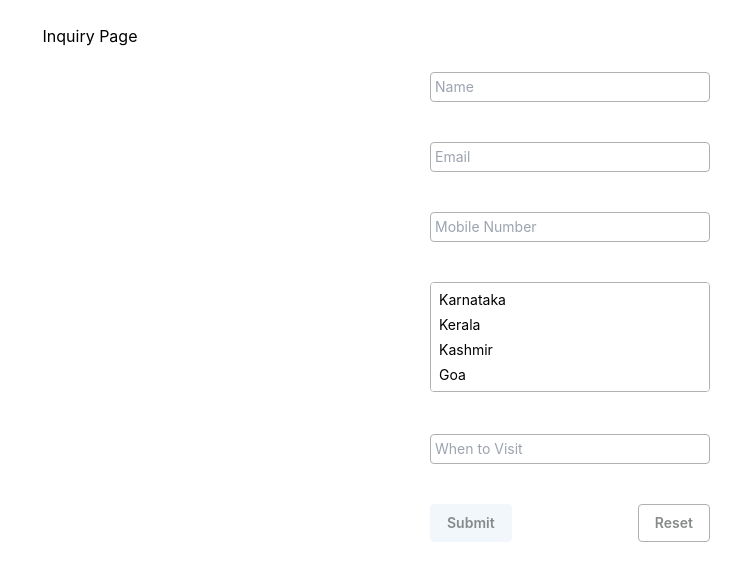
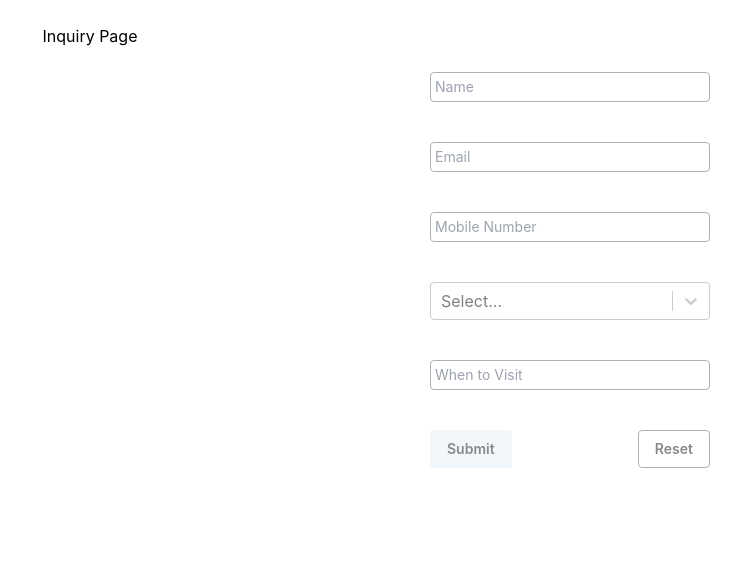
Before and after one commit to NiteshK90/kinfolks, a Next.js app in the folder front-end/: page /inquiry in a window 1280 px wide. Shown: the top 580 px of the page, without its empty margins (550-1280 px from the left). Built offline with nearby package versions, Linux system fonts and the light colour scheme.

Commit message:
Fix: create form

```diff
--- a/front-end/components/common/form-elements/types.ts
+++ b/front-end/components/common/form-elements/types.ts
@@ -6,5 +6,5 @@ export enum ButtonTypes {
 
 export interface Option {
   label: string;
-  value: string | number;
+  value: string;
 }
--- a/front-end/package.json
+++ b/front-end/package.json
@@ -16,6 +16,7 @@
     "react-dom": "^18.2.0",
     "react-hook-form": "^7.50.1",
     "react-query": "^3.39.3",
+    "react-select": "^5.8.0",
     "tailwindcss": "^3.4.1"
   },
   "devDependencies": {
--- a/front-end/pages/inquiry/constants.ts
+++ b/front-end/pages/inquiry/constants.ts
@@ -1,6 +1,7 @@
+import { GroupBase, OptionsOrGroups } from "react-select";
 import { Option } from "../../components/common/form-elements/types";
 
-export const PlacesOptions: Option[] = [
+export const PlacesOptions: OptionsOrGroups<Option, GroupBase<Option>> = [
   {
     label: "Karnataka",
     value: "Karnataka",
--- a/front-end/pages/inquiry/index.tsx
+++ b/front-end/pages/inquiry/index.tsx
@@ -1,14 +1,14 @@
 import { NextPage } from "next";
-import { useForm } from "react-hook-form";
-import { PlacesOptions } from "./constants";
+import { Controller, useForm } from "react-hook-form";
 import { useCreateVisitor } from "../../hooks/visitors.hooks";
-import { Visitor } from "../../services/visitors.service/types";
 import { Button } from "../../components/common/form-elements/Button";
 import { ButtonTypes } from "../../components/common/form-elements/types";
 import { Input } from "../../components/common/form-elements/Input";
-import { Select } from "../../components/common/form-elements/Select";
 import { useNotification } from "../../providers/common/NotificationProvider";
 import { NotificationType } from "../../components/common/notification/Notification";
+import Select from "react-select";
+import { PlacesOptions } from "./constants";
+import { CreateVisitorProps } from "./type";
 
 const Inquiry: NextPage = () => {
   const { addNotification } = useNotification();
@@ -16,9 +16,10 @@ const Inquiry: NextPage = () => {
   const {
     register,
     handleSubmit,
+    control,
     reset,
-    formState: { isDirty, isValid, isLoading, errors },
-  } = useForm<Visitor>({
+    formState: { isDirty, isValid, errors },
+  } = useForm<CreateVisitorProps>({
     mode: "all",
     defaultValues: {
       name: "",
@@ -29,8 +30,10 @@ const Inquiry: NextPage = () => {
     },
   });
 
-  const onSubmit = async (data: Visitor) => {
-    await createVisitor(data, {
+  const onSubmit = async (data: CreateVisitorProps) => {
+    const places = data.places?.map(({ value }) => value) || [];
+    const newData = { ...data, places: places };
+    await createVisitor(newData, {
       onSuccess: () => {
         addNotification({
           content: "Your details are stored successfully",
@@ -82,13 +85,12 @@ const Inquiry: NextPage = () => {
               />
             </div>
             <div className="pb-10">
-              <Select
-                placeholder="Select places"
-                options={PlacesOptions || []}
-                register={register("places", {
-                  required: true,
-                })}
-                multiple
+              <Controller
+                control={control}
+                render={({ field }) => (
+                  <Select {...field} options={PlacesOptions} isMulti />
+                )}
+                name={"places"}
               />
             </div>
             <div className="pb-10">
--- /dev/null
+++ b/front-end/pages/inquiry/type.ts
@@ -0,0 +1,10 @@
+import { Option } from "../../components/common/form-elements/types";
+
+export interface CreateVisitorProps {
+  name: string;
+  email: string;
+  mobile: number;
+  places: Option[];
+  whenToVisit: string;
+  isValidVisitor?: boolean;
+}
```
Also changed, not shown: 1 other file (tests, documents, lock files or other folders).
